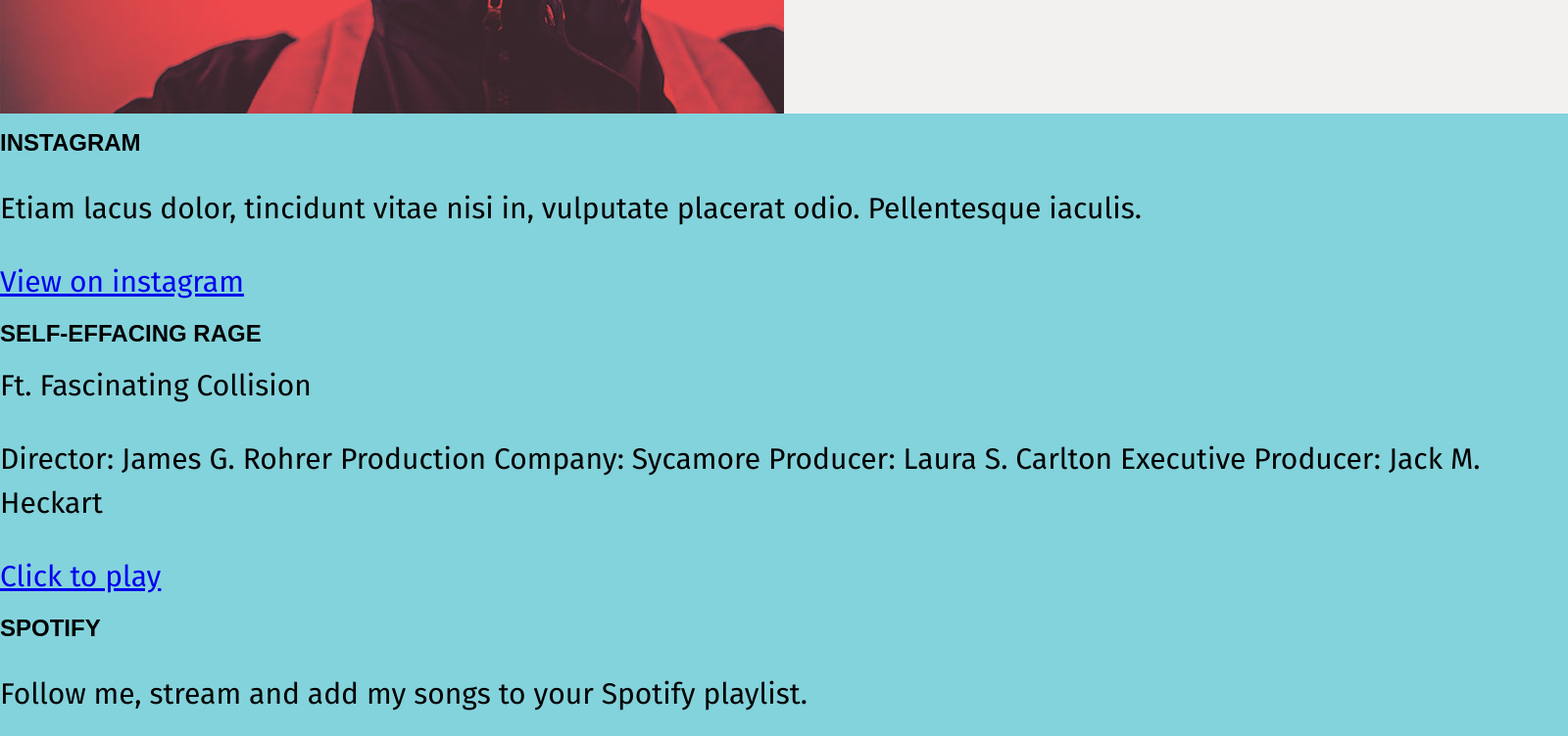
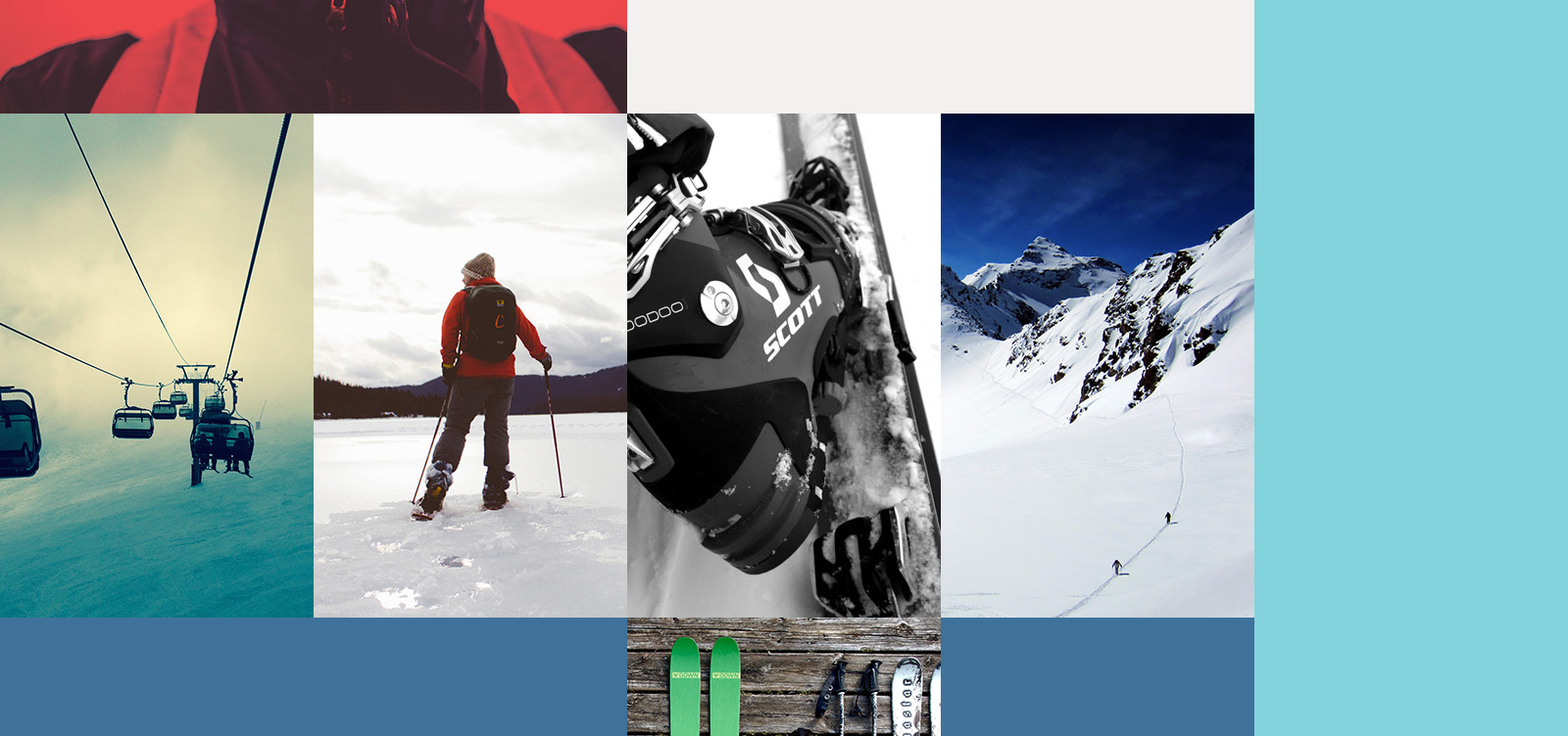
Before and after one commit to alekseyleonov/Amazing, a plain HTML site: page index.html in a window 1280 px wide. Shown: the part 1284-2036 px from the top of the page at 98% size, 1600 px wide, since content can reach past the window. Drawn offline with Linux system fonts and the light colour scheme.

Commit message:
Черновая верстка
- Исправления HTML
- Добавление резиновости
- Добавление контента и оформления

```diff
--- a/css/main.css
+++ b/css/main.css
@@ -23,13 +23,21 @@ h2{
 }
 
 main{
-  width: 1600px;
+  max-width: 1600px;
+}
+
+.stretch{
+  max-width: 1180px;
+  margin-left: auto;
+  margin-right: auto;
 }
 
 .introduce{
-  min-height: 900px;
   background-image: url(../img/hero_image.jpg);
   background-repeat: no-repeat;
+  background-position: center;
+
+  min-height: 900px;
 }
 
 .logo{
@@ -53,8 +61,9 @@ main{
 .menu {
   display: block;
   position: absolute;
-  left: 1337.688px;
+  right: 210;
   top: 100px;
+  margin-right: 15px;
 
   font-size: 12px;
   color: rgb(20, 20, 20);
@@ -91,19 +100,24 @@ main{
   width: 580px;
 }
 
-.hero_represent_item{
+.landing_block{
   display: flex;
 }
 
+/*.hero_represent_item{
+  display: flex;
+}*/
+
 .hero_represent{
   min-height: 500px;
-  width: 800px;
+  width: 50%;
 }
 
 .hero_photo{
   background-color: #b73e44;
   background-image: url(../img/hero_photo.jpg);
   background-repeat: no-repeat;
+  background-position: right;
 }
 
 .hero_text{
@@ -121,6 +135,57 @@ main{
 }
 
 .hero_text p{
-  width: 530px;
+  max-width: 530px;
   margin-left:  60px;
 }
+
+.galery{
+  width: 25%;
+  height: 515px;
+
+  background-color: #3f729b;
+  background-repeat: no-repeat;
+}
+
+.photo_01{
+  background-image: url(../img/photo_04.jpg);
+  background-position: right;
+}
+
+.photo_02{
+  background-image: url(../img/photo_03.jpg);
+  background-position: right;
+}
+
+.photo_03{
+  background-image: url(../img/photo_02.jpg);
+  background-position: right;
+}
+
+.photo_04{
+  background-image: url(../img/photo_01.jpg);
+  background-position: right;
+}
+
+.photo_05{
+  background-image: url(../img/photo_05.jpg);
+  background-position: сcenter;
+}
+
+.instagramm{
+  width: 50%;
+  background-color: #3f729b;
+  color: #f9f9f9;
+}
+
+.instagramm h1 {
+  font-size: 24px;
+  margin-left: 13.125%;
+  margin-top: 124px;
+}
+.instagramm p {
+  margin-left: 13.125%;
+
+  font-size: 36px;
+  line-height: 1.2;
+}
--- a/index.html
+++ b/index.html
@@ -10,7 +10,7 @@
 <body>
   <main>
     <section class="introduce">
-      <header>
+      <header class="stretch">
         <a href="#" class="logo">/.</a>
         <a href="#" class="menu">
           <div class="menu_decor">
@@ -43,21 +43,17 @@
         </p>
       </div>
     </section>
-    <section>
-      <div class="gallery photo_01">
-
+    <section class="landing_block galery_item">
+      <div class="galery photo_01">
       </div>
-      <div class="gallery photo_02">
-
+      <div class="galery photo_02">
       </div>
-      <div class="gallery photo_03">
-
+      <div class="galery photo_03">
       </div>
-      <div class="gallery photo_04">
-
+      <div class="galery photo_04">
       </div>
     </section>
-    <section>
+    <section class="landing_block instagramm_item">
       <article class="instagramm">
         <h1>Instagram</h1>
         <p>
@@ -66,10 +62,9 @@
         </p>
         <a href="#">View on instagram</a>
       </article>
-      <div class="gallery photo_05">
-
+      <div class="galery photo_05">
       </div>
-      <div class="gallery">
+      <div class="galery">
 
       </div>
     </section>
```
